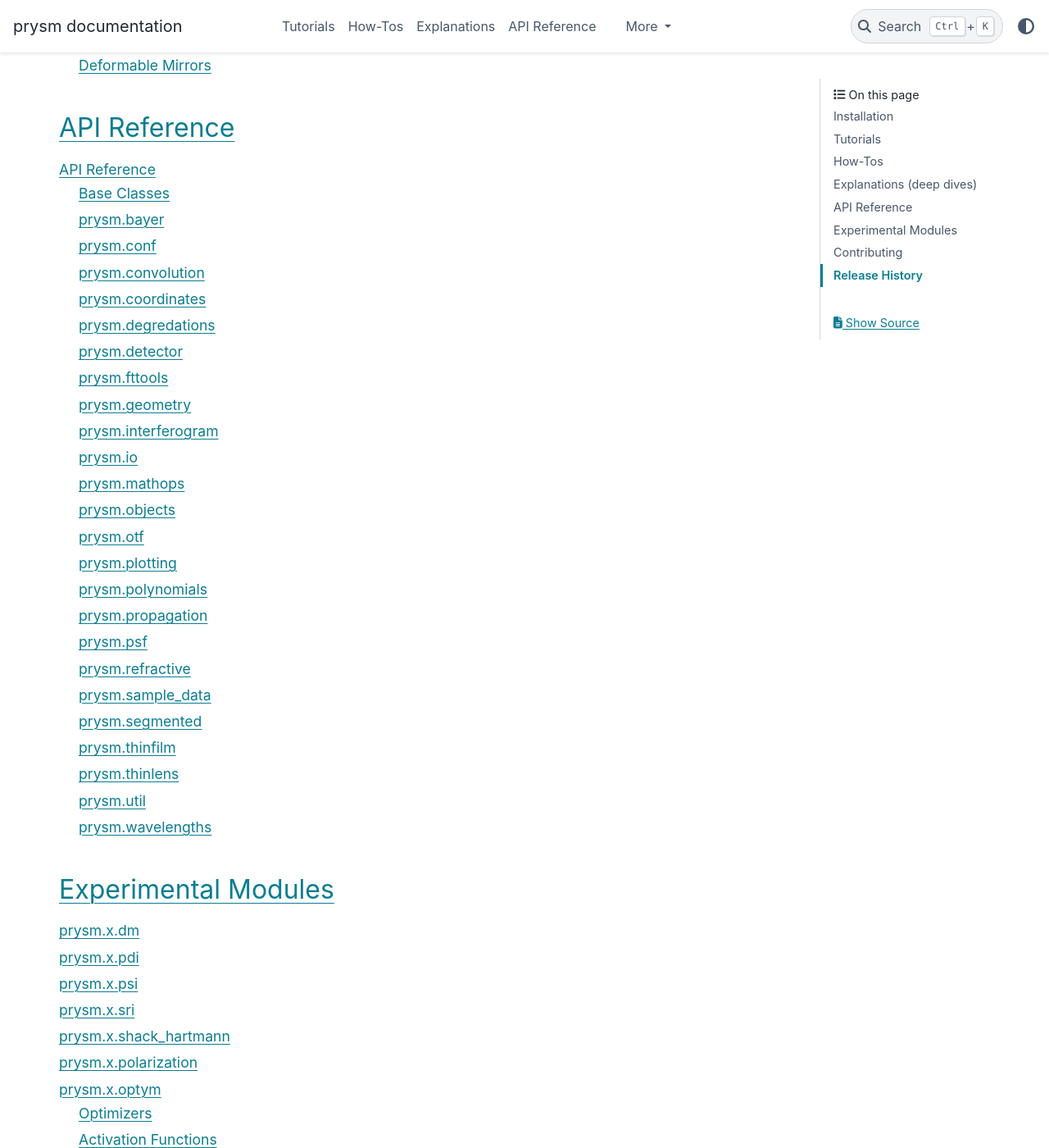
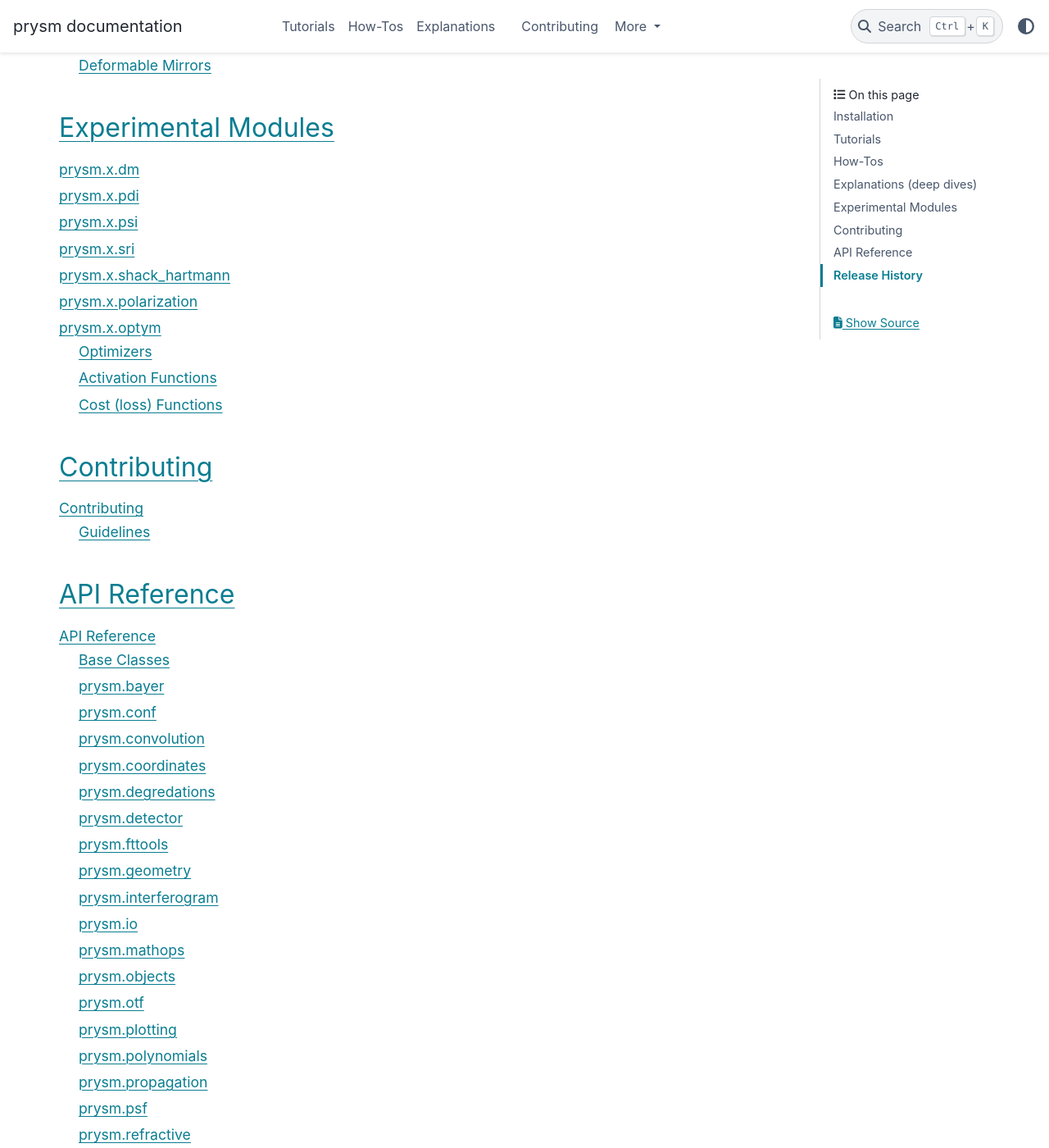
Before and after one commit to brandondube/prysm, a Sphinx documentation site: the page built from docs/source/index.rst, in a window 1280 px wide and 1400 px high, scrolled down 2093 px. Shown: the whole window at 82% size. Built offline with Sphinx 7.4.7 and the PyData theme 0.15.4, drawn with Linux system fonts in a browser that asks for light colours; pages that are not in the unit, such as notebooks, are missing from menus; part of the change alters nothing that is shown; some of the changed text lies outside the part shown.

```diff
--- a/docs/source/index.rst
+++ b/docs/source/index.rst
@@ -57,14 +57,6 @@ Explanations (deep dives)
 
     explanation/index.rst
 
-API Reference
--------------
-
-.. toctree::
-    :maxdepth: 2
-
-    api/index.rst
-
 Experimental Modules
 --------------------
 .. toctree::
@@ -79,6 +71,14 @@ Contributing
 
     contributing.rst
 
+API Reference
+-------------
+
+.. toctree::
+    :maxdepth: 2
+
+    api/index.rst
+
 Release History
 ---------------
 
```
